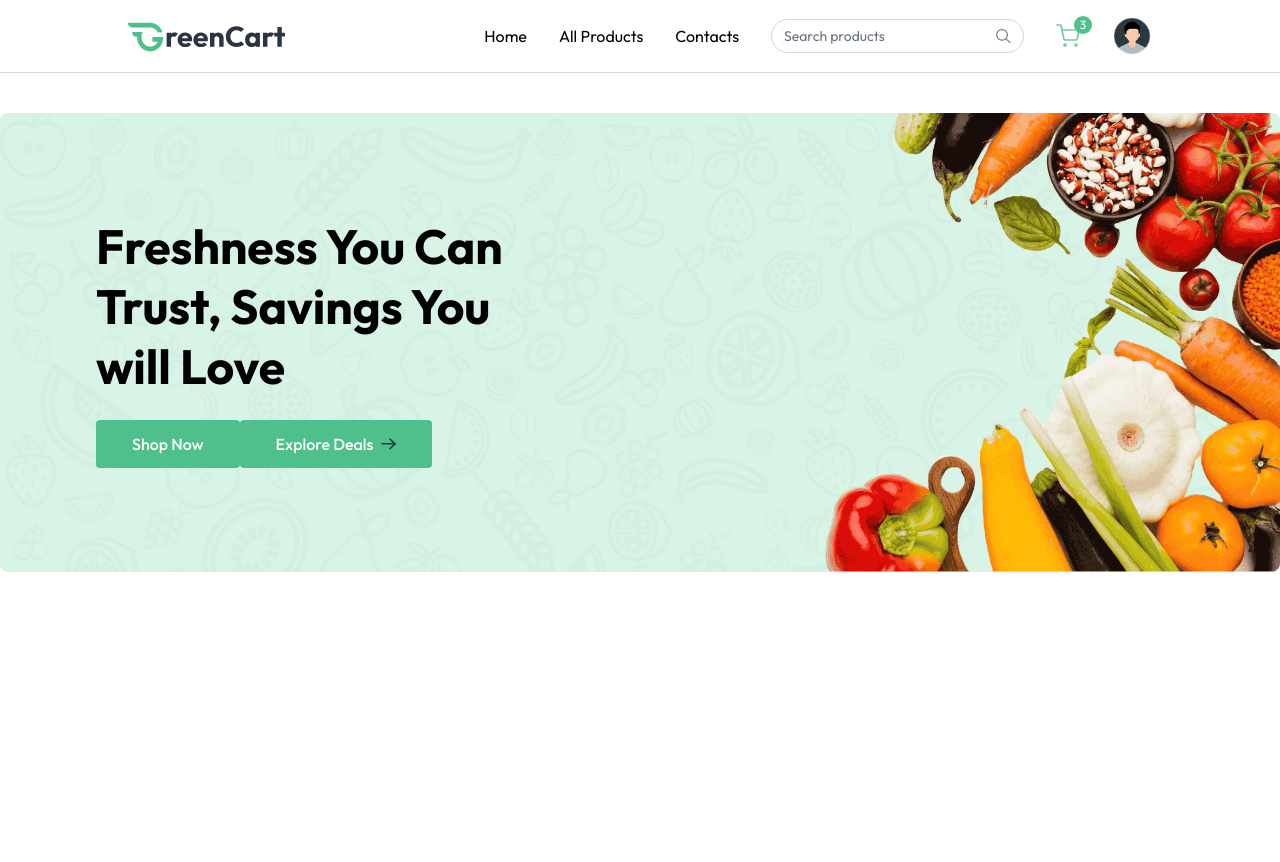
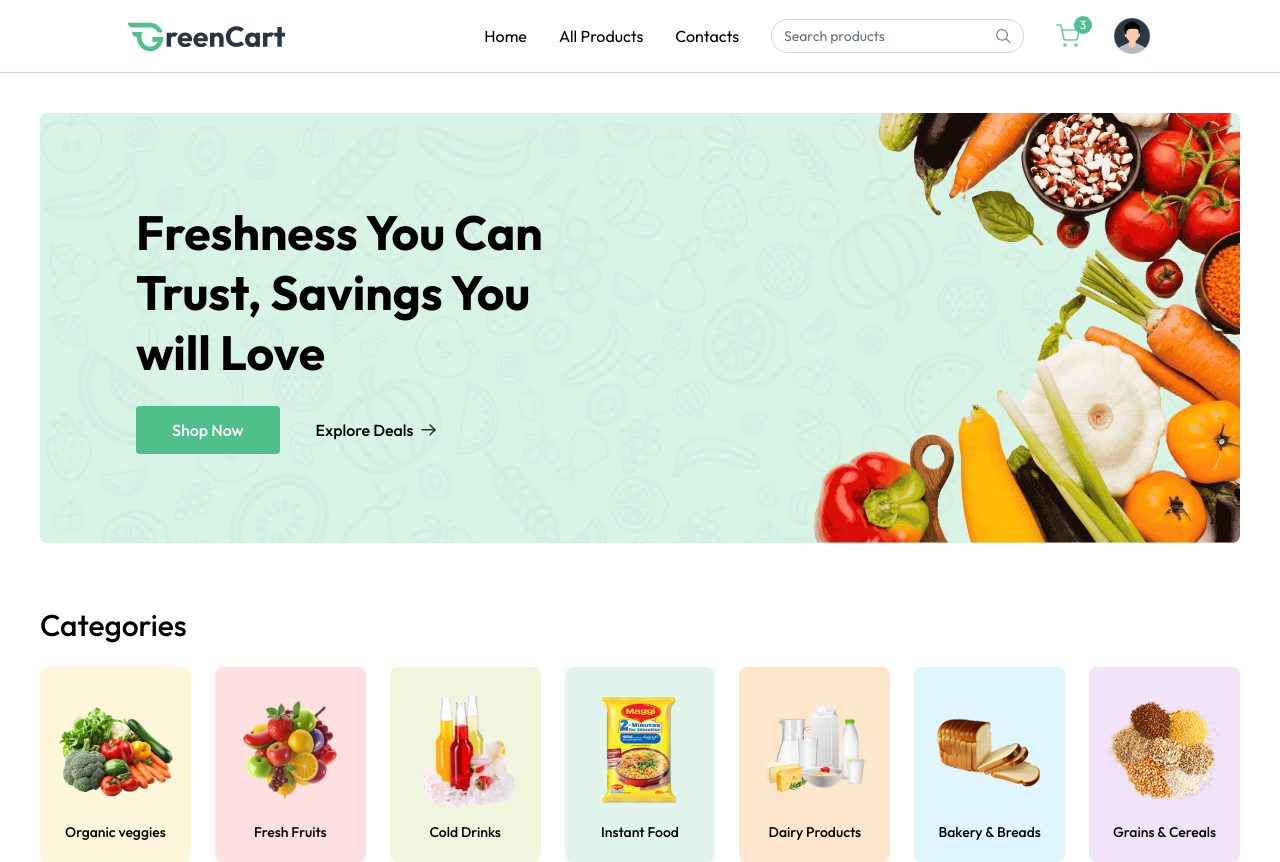
Before and after one commit to parastuteja/GrocyGo, a React (Vite) app in the folder Client/: page / in a window 1280 px wide. Before the commit the page ends 800 px from the top, so only its background shows below. Built offline with nearby package versions, Linux system fonts and the light colour scheme.

Commit message:
Update Categories

```diff
--- /dev/null
+++ b/Client/src/Components/Categories.jsx
@@ -0,0 +1,28 @@
+import React from 'react'
+import {  categories } from '../assets/grocygoassets/assets'
+import { useAppContext } from '../Context/AppContext'
+
+function Categories() {
+    const {navigate}=useAppContext
+  return (
+    <div className='mt-16'>
+        <p className='text-2xl md:text-3xl font-medium'>Categories</p>
+        <div className='grid grid-cols-2 sm:grid-cols-3 md:grid-cols-5
+        lg:grid-cols-6 xl:grid-cols-7 mt-6 gap-6'>
+            {categories.map((category,index)=>(
+ <div key={index} className='group cursor-pointer py-5 px-3 gap-2 rounded-lg flex flex-col justify-center
+            items-center' style={{backgroundColor:category.bgColor}}
+            onClick={()=>{
+navigate('/products')
+scrollTo(0,0)
+            }}>
+                <img src={category.image} alt="" className='group-hover:scale-108 transition-max-w-28' />
+            <p className='text-sm font-medium'>{category.text}</p></div>
+            ))}
+
+        </div>
+    </div>
+  )
+}
+
+export default Categories
--- a/Client/src/Components/mainBanner.jsx
+++ b/Client/src/Components/mainBanner.jsx
@@ -12,13 +12,16 @@ function MainBanner() {
           <h1 className='text-3xl md:text-4X1 lg:text-5xl font-bold text-center
           md:text-left max-w-72 md:max-w-80 lg:max-w-105 leading-tight lg:leading-15'>Freshness You Can Trust, Savings You will Love</h1>
           <div className='flex items-center mt-6 font-medium'>
-        <Link to={'/products'} className='group flex items-center gap-2 px-7 md:px-9 py-3 bg-primary hover:bg-primary-dull transition rounded text-white cursor-pointer'>
+        <Link to={'/products'} className='group flex items-center gap-2
+         px-7 md:px-9 py-3 bg-primary hover:bg-primary-dull transition rounded text-white cursor-pointer'>
         Shop Now
-        <img className='md:hidden transition group-focus:translate-x-1 white-arrow-icon' alt="arrow"/>
+        <img className='md:hidden transition group-focus:translate-x-1 ' src={assets.white_arrow_icon} alt="arro" />
         </Link>
-          <Link to={'/products'} className='group hidden md:flex items-center gap-2  px-9 py-3 bg-primary hover:bg-primary-dull transition
-        rounded text-white cursor-pointer'>Explore Deals
+
+          <Link to={'/products'} className='group hidden md:flex items-center gap-2  px-9 py-3 hover:bg-white-dull transition
+        rounded text-black cursor-pointer'>Explore Deals
         <img className='transition group-focus:translate-x-1' src={assets.black_arrow_icon} alt="arrow"/>
+
         </Link>
         </div>
         </div>
--- a/Client/src/Pages/Home.jsx
+++ b/Client/src/Pages/Home.jsx
@@ -1,9 +1,11 @@
 import React from 'react'
 import MainBanner from '../Components/MainBanner'
+import Categories from '../Components/Categories'
 function Home() {
   return (
-    <div className='mt-10'>
+    <div className='mt-10 ml-10 mr-10'>
 <MainBanner/>
+<Categories/>
     </div>
   )
 }
```
